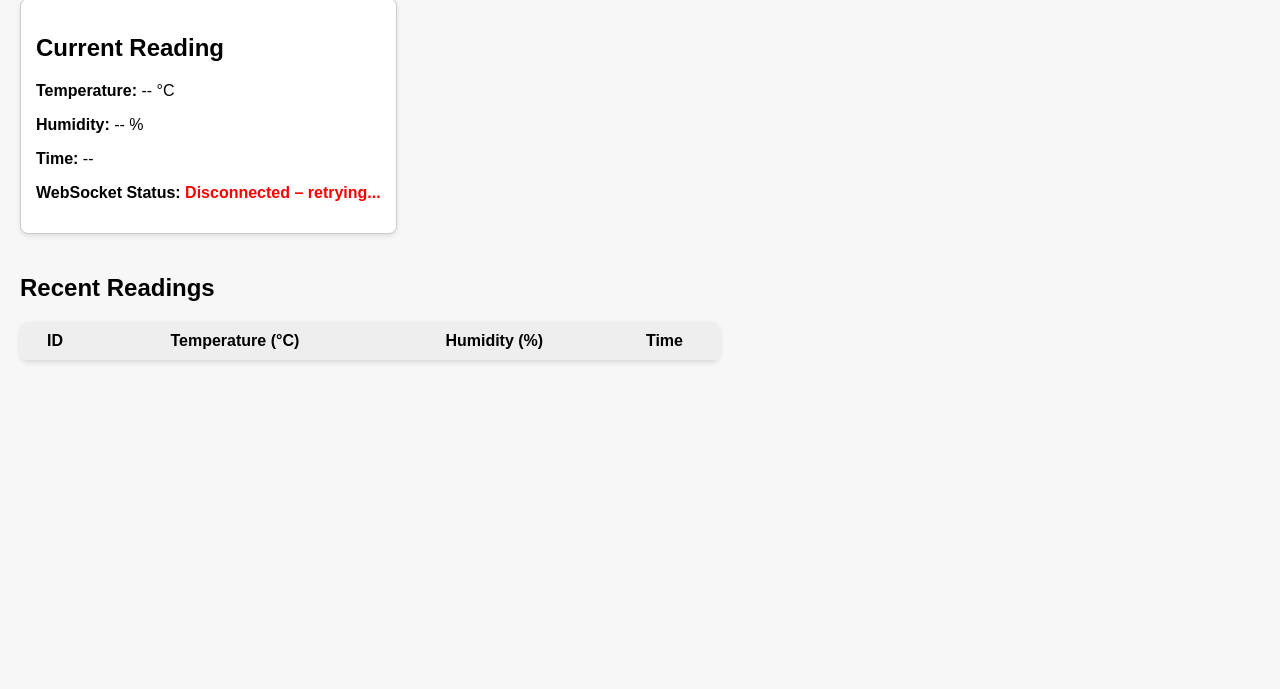
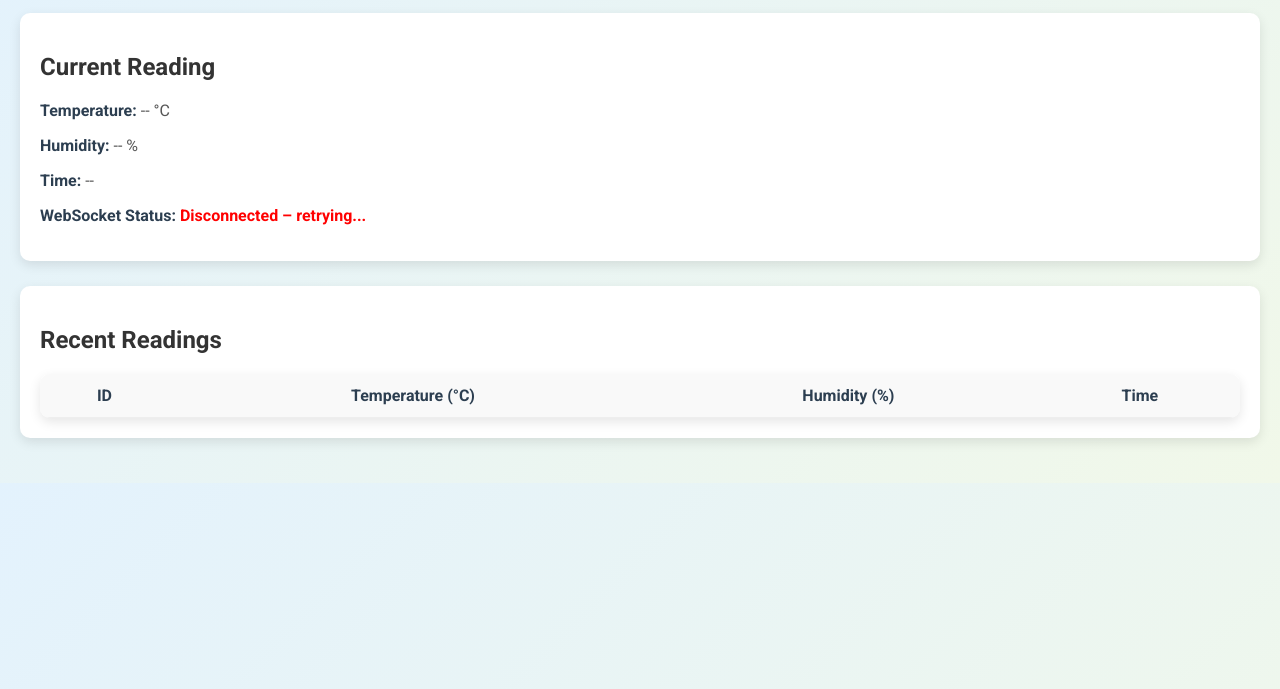
Before and after one commit to mamatanepal53/home_assistant, a website: page public/index.html in a window 1280 px wide. Shown: the part 111-800 px from the top of the page. Drawn offline with Linux system fonts and the light colour scheme; no server answers.

Commit message:
Dashboard

```diff
--- a/public/index.html
+++ b/public/index.html
@@ -4,72 +4,96 @@
   <meta charset="UTF-8" />
   <title>Weather Station Dashboard</title>
 
+  <!-- Google Fonts -->
+  <link href="https://fonts.googleapis.com/css2?family=Roboto:wght@400;700&display=swap" rel="stylesheet">
+
   <style>
     body {
-      font-family: Arial, sans-serif;
-      margin: 20px;
-      background: #f7f7f7;
+      font-family: 'Roboto', sans-serif;
+      margin: 0;
+      padding: 20px;
+      background: linear-gradient(135deg, #e3f2fd, #f1f8e9);
+      color: #333;
     }
 
     h1 {
-      margin-bottom: 5px;
+      margin-bottom: 10px;
+      font-size: 2rem;
+      color: #2c3e50;
     }
 
-    .current {
-      border: 1px solid #ccc;
-      background: white;
-      padding: 15px;
-      margin-bottom: 20px;
-      display: inline-block;
-      border-radius: 8px;
-      box-shadow: 0 2px 5px rgba(0, 0, 0, 0.1);
+    p {
+      margin-top: 0;
+      color: #555;
+    }
+
+    .card {
+      background: #fff;
+      border-radius: 10px;
+      padding: 20px;
+      margin-bottom: 25px;
+      box-shadow: 0 4px 12px rgba(0,0,0,0.1);
+      transition: transform 0.2s ease;
+    }
+
+    .card:hover {
+      transform: translateY(-3px);
     }
 
     .label {
       font-weight: bold;
+      color: #2c3e50;
     }
 
     table {
       border-collapse: collapse;
-      width: 700px;
-      background: white;
-      border-radius: 8px;
+      width: 100%;
+      background: #fff;
+      border-radius: 10px;
       overflow: hidden;
-      box-shadow: 0 2px 5px rgba(0, 0, 0, 0.1);
+      box-shadow: 0 4px 12px rgba(0,0,0,0.1);
     }
 
     th, td {
-      padding: 10px;
+      padding: 12px;
       text-align: center;
-      border-bottom: 1px solid #ddd;
+      border-bottom: 1px solid #eee;
     }
 
     th {
-      background: #eee;
+      background: #f9f9f9;
+      font-weight: bold;
+      color: #2c3e50;
     }
 
     tr:hover {
-      background-color: #f1f1f1;
+      background-color: #f1f8e9;
     }
 
     #status {
       font-weight: bold;
-      color: green;
+      color: #388e3c; /* default green */
     }
+
+    /* Status colors */
+    .connecting { color: #f57c00; }
+    .connected { color: #388e3c; }
+    .error { color: #d32f2f; }
   </style>
 </head>
 <body>
-  <h1>Weather Station Dashboard 🌤️</h1>
-  <p>Live temperature and humidity from Wokwi</p>
+  <h1>Weather Station Dashboard</h1>
+  <p>Live temperature and humidity readings</p>
 
-  <div class="current">
+  <div class="card">
     <h2>Current Reading</h2>
     <p><span class="label">Temperature:</span> <span id="temp">--</span> °C</p>
     <p><span class="label">Humidity:</span> <span id="hum">--</span> %</p>
     <p><span class="label">Time:</span> <span id="time">--</span></p>
-    <p><span class="label">WebSocket Status:</span> <span id="status">Connecting...</span></p>
+    <p><span class="label">WebSocket Status:</span> <span id="status" class="connecting">Connecting...</span></p>
   </div>
 
+  <div class="card">
     <h2>Recent Readings</h2>
     <table>
       <thead>
@@ -84,6 +108,7 @@
         <!-- Filled by JS -->
       </tbody>
     </table>
+  </div>
 
   <script src="script.js"></script>
 </body>
```
Lines whose indentation alone changed are shown as unchanged.
